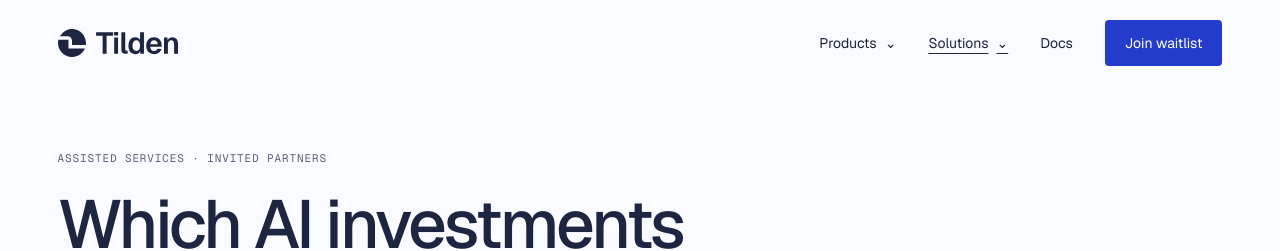
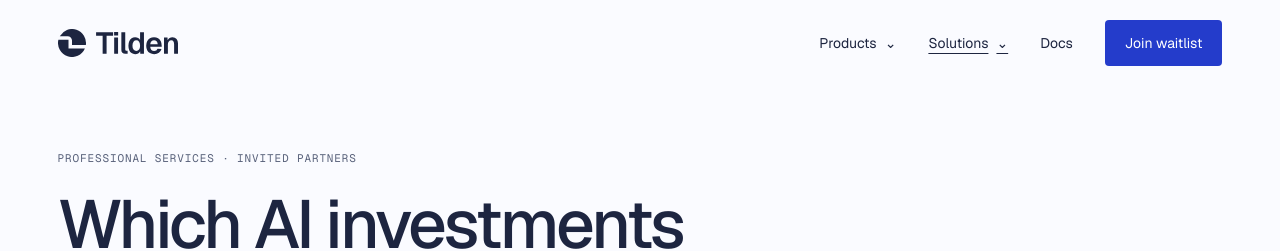
Before and after one commit to futurastudio/ai-spend-agent, a Next.js app in the folder apps/web/: page /solutions in a window 1280 px wide. Shown: the top 251 px of the page. Built offline with nearby package versions, Linux system fonts and the light colour scheme; no server answers.

Commit message:
Rename assisted services label to Professional Services

```diff
--- a/apps/web/app/solutions/page.tsx
+++ b/apps/web/app/solutions/page.tsx
@@ -37,7 +37,7 @@ export default function SolutionsPage() {
     </header>
     <main id="content">
       <section className={s.hero}>
-        <p className={s.label}>Assisted services · invited partners</p>
+        <p className={s.label}>Professional Services · invited partners</p>
         <h1>Which AI investments<br /><span>deserve more budget?</span></h1>
         <p className={s.intro}>Start with costs you can explain. Tilden helps engineering and finance review supported spend, identify coverage gaps and scope the evidence needed for one investment decision.</p>
         <div className={s.actions}><a className={s.button} href="#spend-assessment">Start with spend</a><a href="#value-pilot">Explore an outcome baseline <span aria-hidden="true">↓</span></a></div>
--- a/apps/web/components/iterations/trace-next/TraceNext.tsx
+++ b/apps/web/components/iterations/trace-next/TraceNext.tsx
@@ -351,7 +351,7 @@ export default function TraceNext() {
         <div className={s.heroAside}><p>For engineering leaders, founders, and finance teams who need to explain rising AI spend. Review supported provider costs and available project detail alongside the agent activity your team chooses to share, so you can see what needs attention.</p><div className={s.heroActions}><Join className={s.primary} /><a href="#example">Explore an example <span aria-hidden="true">↓</span></a></div><p className={s.offer}>Invited partners get guided setup and a spending review with our team.</p></div>
       </div><div className={s.stageWrap}><MoneyStory product={product} setProduct={setProduct} /></div></BlueField>
       <div className={s.content}><Coverage /><section className={s.solutionsBridge} aria-labelledby="solutions-heading">
-        <div><p className={s.eyebrow}>Assisted services · invited partners</p><h2 id="solutions-heading">Which AI investments<br />deserve more budget?</h2><p>Start with costs you can explain. Then establish what a useful outcome would look like.</p></div>
+        <div><p className={s.eyebrow}>Professional Services · invited partners</p><h2 id="solutions-heading">Which AI investments<br />deserve more budget?</h2><p>Start with costs you can explain. Then establish what a useful outcome would look like.</p></div>
         <div className={s.solutionLinks}>
           <a href="/solutions#spend-assessment"><span><strong>AI Spend Assessment</strong><small>Understand your AI costs and decide what to investigate next.</small></span>{arrow}</a>
           <a href="/solutions#value-pilot"><span><strong>AI Value Pilot</strong><small>Work with our team to define useful outcomes and a baseline for one workflow.</small></span>{arrow}</a>
```
